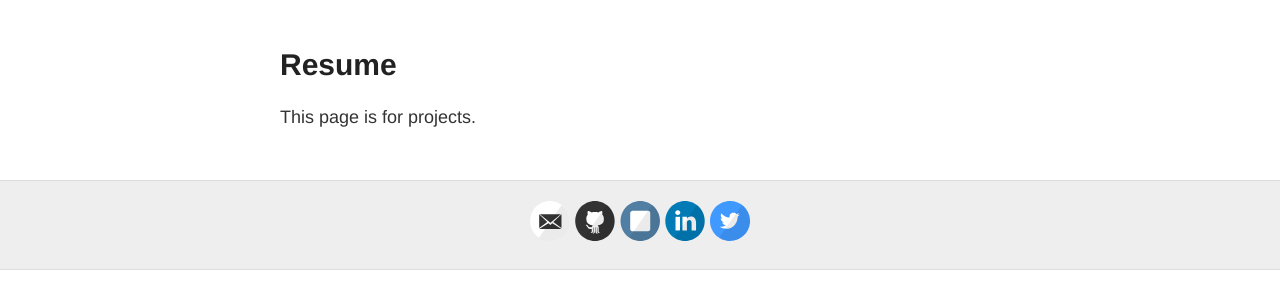
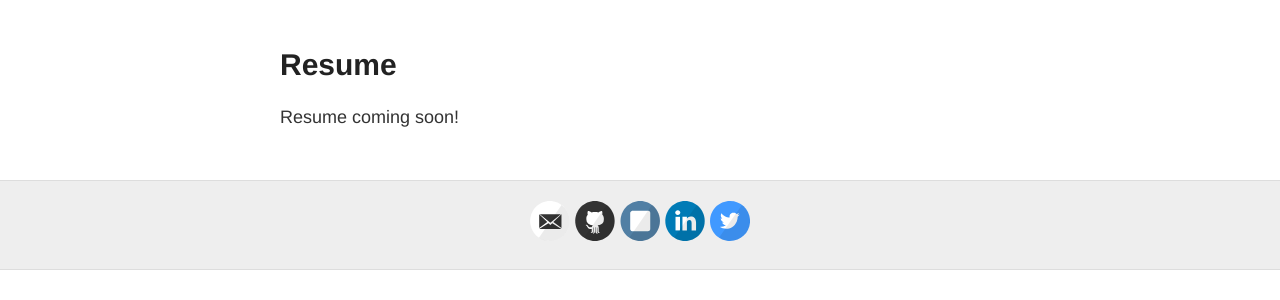
Before and after one commit to vshaumann/vshaumann.github.io, a Jekyll site: the page built from resume.md, in a window 1280 px wide. Shown: the part 165-465 px from the top of the page. Built offline with Jekyll 4.4.1, drawn with Linux system fonts in a browser that asks for light colours; Markdown is read by kramdown in place of the engine named in the settings.

Commit message:
Update resume.md

```diff
--- a/resume.md
+++ b/resume.md
@@ -4,4 +4,4 @@ title: Resume
 permalink: /resume/
 ---
 
-This page is for projects.
+Resume coming soon!
```
